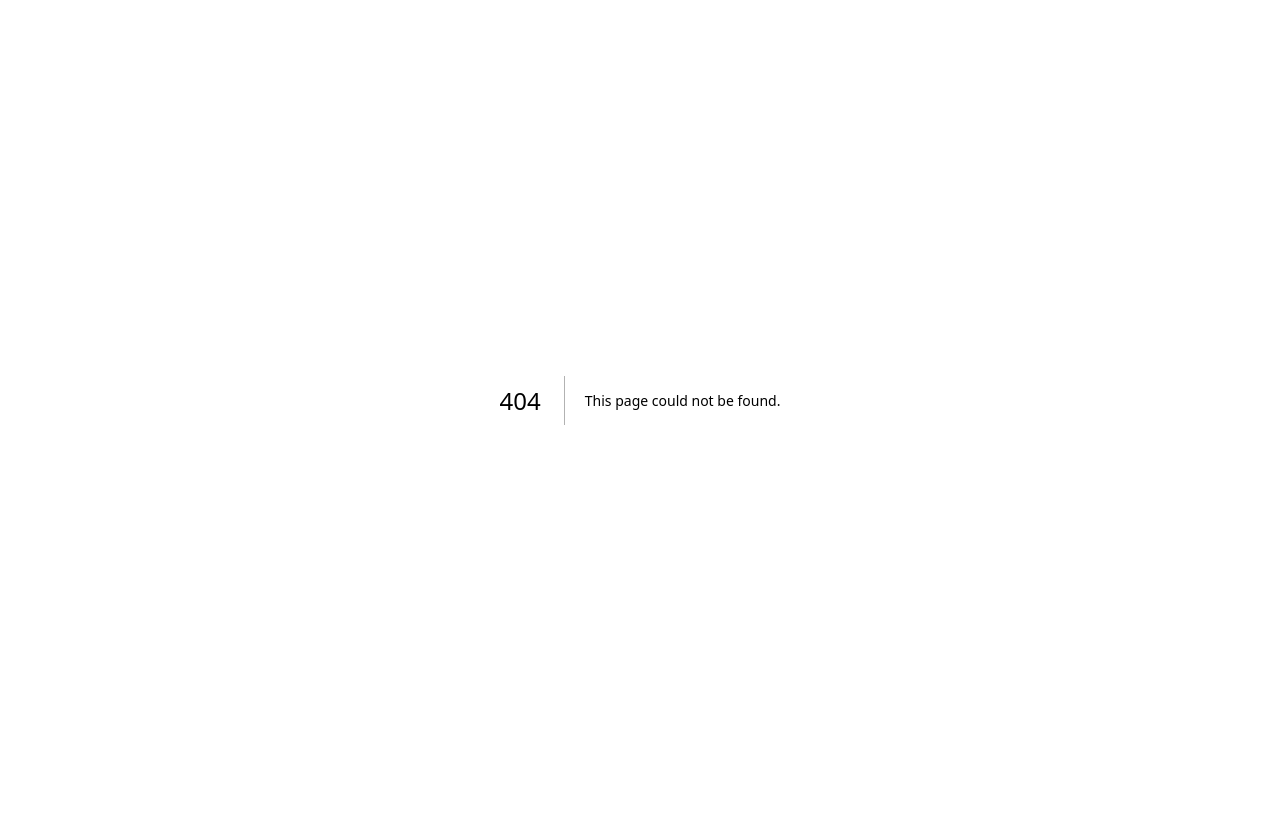
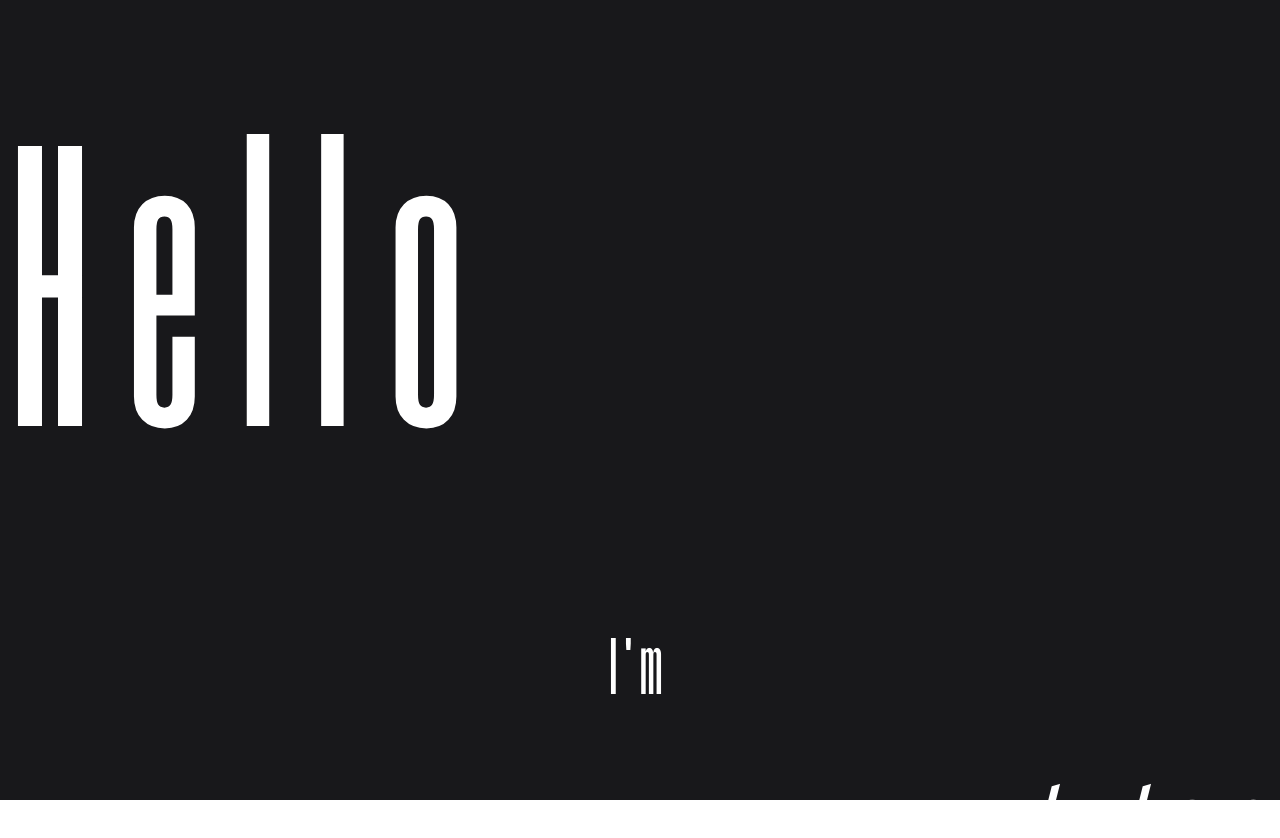
Before and after one commit to Tytan-Codes/anExperience, a Next.js app: page /experience in a window 1280 px wide. Before the commit this address had no page. Shown: the top 838 px of the page. Before the commit the page ends 800 px from the top, so only its background shows below. Built offline with nearby package versions, Linux system fonts and the light colour scheme.

Commit message:
Add experience page with motion-based text layout and styling

```diff
--- /dev/null
+++ b/app/experience/page.tsx
@@ -0,0 +1,28 @@
+'use client'
+import { motion } from "motion/react";
+
+export default function Experience() {
+  return (
+    <div className="flex flex-col bg-zinc-900">
+        <div className="flex flex-col w-screen h-screen p-3">
+            <div className="">
+                <div className="flex flex-start">
+                    <motion.h1 className="text-white text-[25rem] font-extrabold font-width-extended tracking-widest font-humane ">
+                        Hello
+                    </motion.h1>
+                </div>
+                <div className="flex justify-center">
+                    <motion.h1 className="text-white text-[5rem] font-extrabold font-width-extended tracking-widest font-humane ">
+                        I'm
+                    </motion.h1>
+                </div>
+                <div className="flex justify-end">
+                    <motion.h1 className="text-white text-[8rem] font-extrabold font-width-extended tracking-widest font-emberly italic ">
+                        tytan
+                    </motion.h1>
+                </div>
+            </div>
+        </div>
+    </div>
+  )
+}
--- a/package.json
+++ b/package.json
@@ -13,8 +13,8 @@
     "class-variance-authority": "^0.7.1",
     "clsx": "^2.1.1",
     "lucide-react": "^0.468.0",
-    "motion": "^11.15.0",
-    "next": "15.1.0",
+    "motion": "^12.0.6",
+    "next": "^15.1.6",
     "react": "^19.0.0",
     "react-dom": "^19.0.0",
     "tailwind-merge": "^2.5.5",
```
Also changed, not shown: 1 other file (tests, documents, lock files or other folders).
